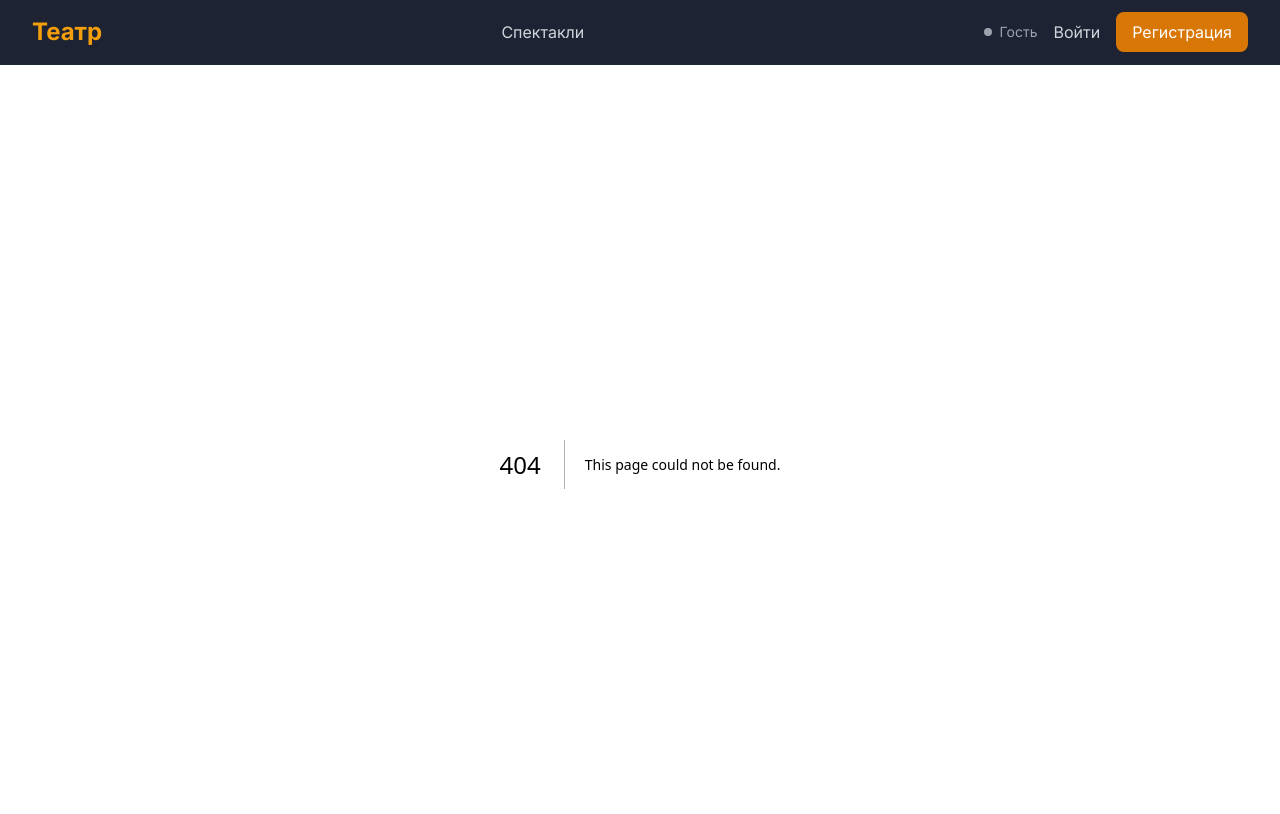
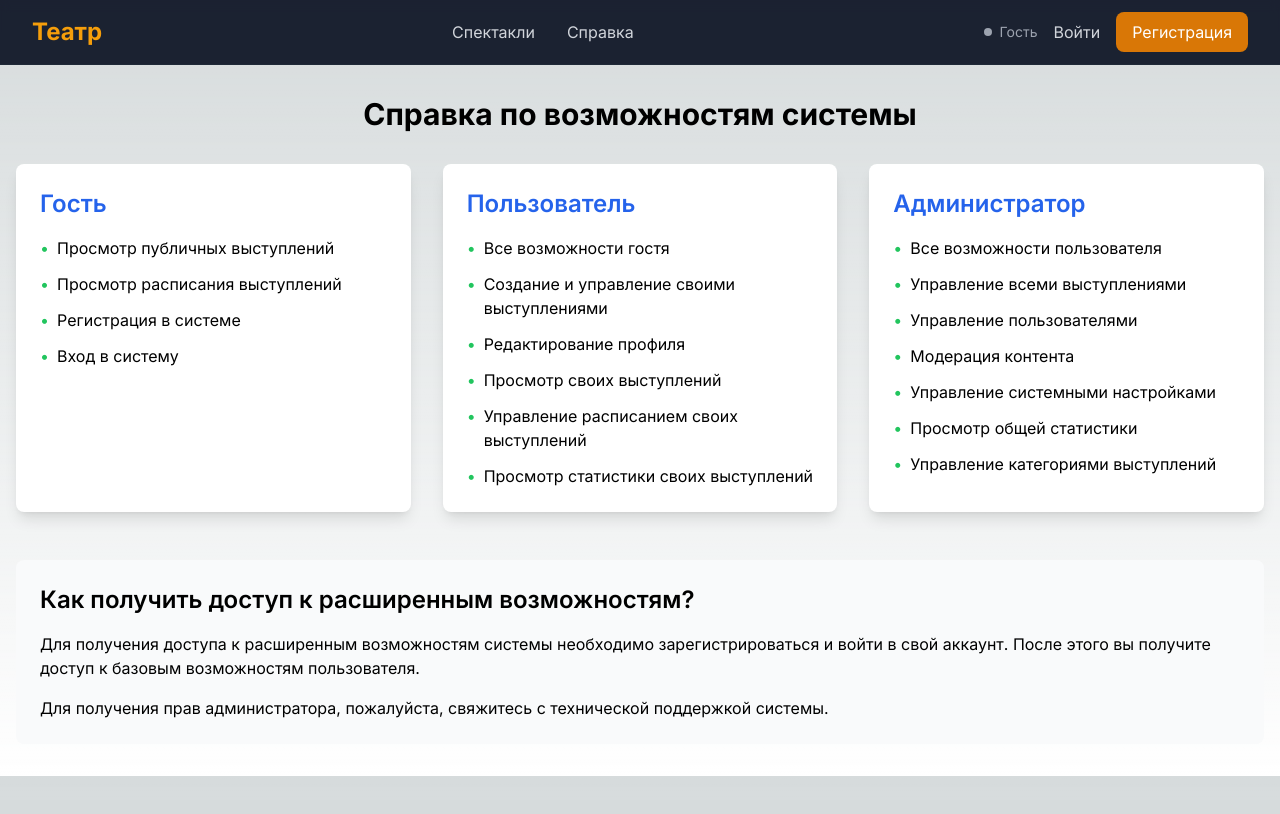
Before and after one commit to Sladenki/Theater, a Next.js app: page /help in a window 1280 px wide. Before the commit this address had no page. Shown: the top 814 px of the page. Built offline with nearby package versions, Linux system fonts and the light colour scheme.

Commit message:
add help page

```diff
--- /dev/null
+++ b/src/app/help/page.tsx
@@ -0,0 +1,75 @@
+'use client';
+
+import React from 'react';
+
+const HelpPage = () => {
+  const userCapabilities = {
+    guest: {
+      title: 'Гость',
+      capabilities: [
+        'Просмотр публичных выступлений',
+        'Просмотр расписания выступлений',
+        'Регистрация в системе',
+        'Вход в систему'
+      ]
+    },
+    user: {
+      title: 'Пользователь',
+      capabilities: [
+        'Все возможности гостя',
+        'Создание и управление своими выступлениями',
+        'Редактирование профиля',
+        'Просмотр своих выступлений',
+        'Управление расписанием своих выступлений',
+        'Просмотр статистики своих выступлений'
+      ]
+    },
+    admin: {
+      title: 'Администратор',
+      capabilities: [
+        'Все возможности пользователя',
+        'Управление всеми выступлениями',
+        'Управление пользователями',
+        'Модерация контента',
+        'Управление системными настройками',
+        'Просмотр общей статистики',
+        'Управление категориями выступлений'
+      ]
+    }
+  };
+
+  return (
+    <div className="container mx-auto px-4 py-8">
+      <h1 className="text-3xl font-bold mb-8 text-center">Справка по возможностям системы</h1>
+
+      <div className="grid gap-8 md:grid-cols-3">
+        {Object.entries(userCapabilities).map(([role, data]) => (
+          <div key={role} className="bg-white rounded-lg shadow-lg p-6">
+            <h2 className="text-2xl font-semibold mb-4 text-blue-600">{data.title}</h2>
+            <ul className="space-y-3">
+              {data.capabilities.map((capability, index) => (
+                <li key={index} className="flex items-start">
+                  <span className="text-green-500 mr-2">•</span>
+                  <span>{capability}</span>
+                </li>
+              ))}
+            </ul>
+          </div>
+        ))}
+      </div>
+
+      <div className="mt-12 bg-gray-50 rounded-lg p-6">
+        <h2 className="text-2xl font-semibold mb-4">Как получить доступ к расширенным возможностям?</h2>
+        <p className="mb-4">
+          Для получения доступа к расширенным возможностям системы необходимо зарегистрироваться и войти в свой аккаунт.
+          После этого вы получите доступ к базовым возможностям пользователя.
+        </p>
+        <p>
+          Для получения прав администратора, пожалуйста, свяжитесь с технической поддержкой системы.
+        </p>
+      </div>
+    </div>
+  );
+};
+
+export default HelpPage;
--- a/src/components/Header.tsx
+++ b/src/components/Header.tsx
@@ -61,12 +61,12 @@ export default function Header() {
             >
               Спектакли
             </button>
-            {/* <Link
+            <Link
               href="/help"
               className="text-gray-300 hover:text-amber-500 transition-colors"
             >
               Справка
-            </Link> */}
+            </Link>
             {user && (
               <Link
                 href="/profile"
```
